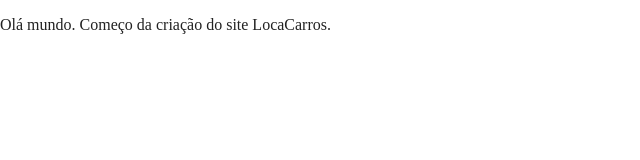
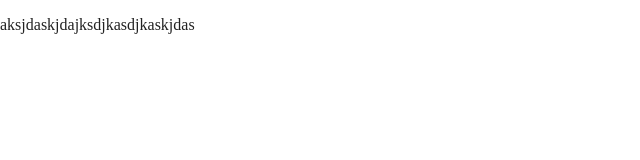
Before and after one commit to joaopaulo-web/locacarros, a website built with Parcel: page index.html in a window 1280 px wide. Shown: the whole page, without its empty margins (0-640 px from the left). Built offline with nearby package versions, Linux system fonts and the light colour scheme.

Commit message:
dddddddddddddddddddddddddddddddddddddddddddddddddddddd

```diff
--- a/index.html
+++ b/index.html
@@ -25,7 +25,7 @@
 <body>
 
   <!-- Add your site or application content here -->
-  <p>Olá mundo. Começo da criação do site LocaCarros.</p>
+  <p>aksjdaskjdajksdjkasdjkaskjdas</p>
   <script src="js/vendor/modernizr-3.11.2.min.js"></script>
   <script src="js/plugins.js"></script>
   <script src="js/main.js"></script>
```
